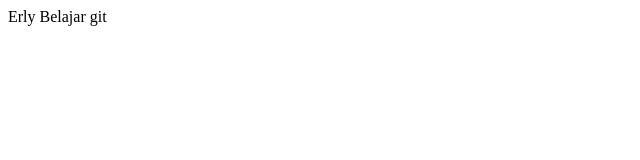
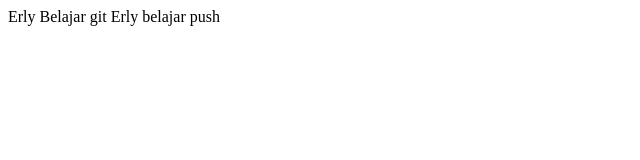
Before and after one commit to erlyariyanti/PESILAT, a plain HTML site: page index.html in a window 1280 px wide. Shown: the whole page, without its empty margins (0-640 px from the left). Drawn offline with Linux system fonts and the light colour scheme.

Commit message:
penambahan kata kata pada index.html

```diff
--- a/index.html
+++ b/index.html
@@ -8,5 +8,7 @@
 </head>
 <body>
     Erly Belajar git
+
+    Erly belajar push
 </body>
 </html>
```
